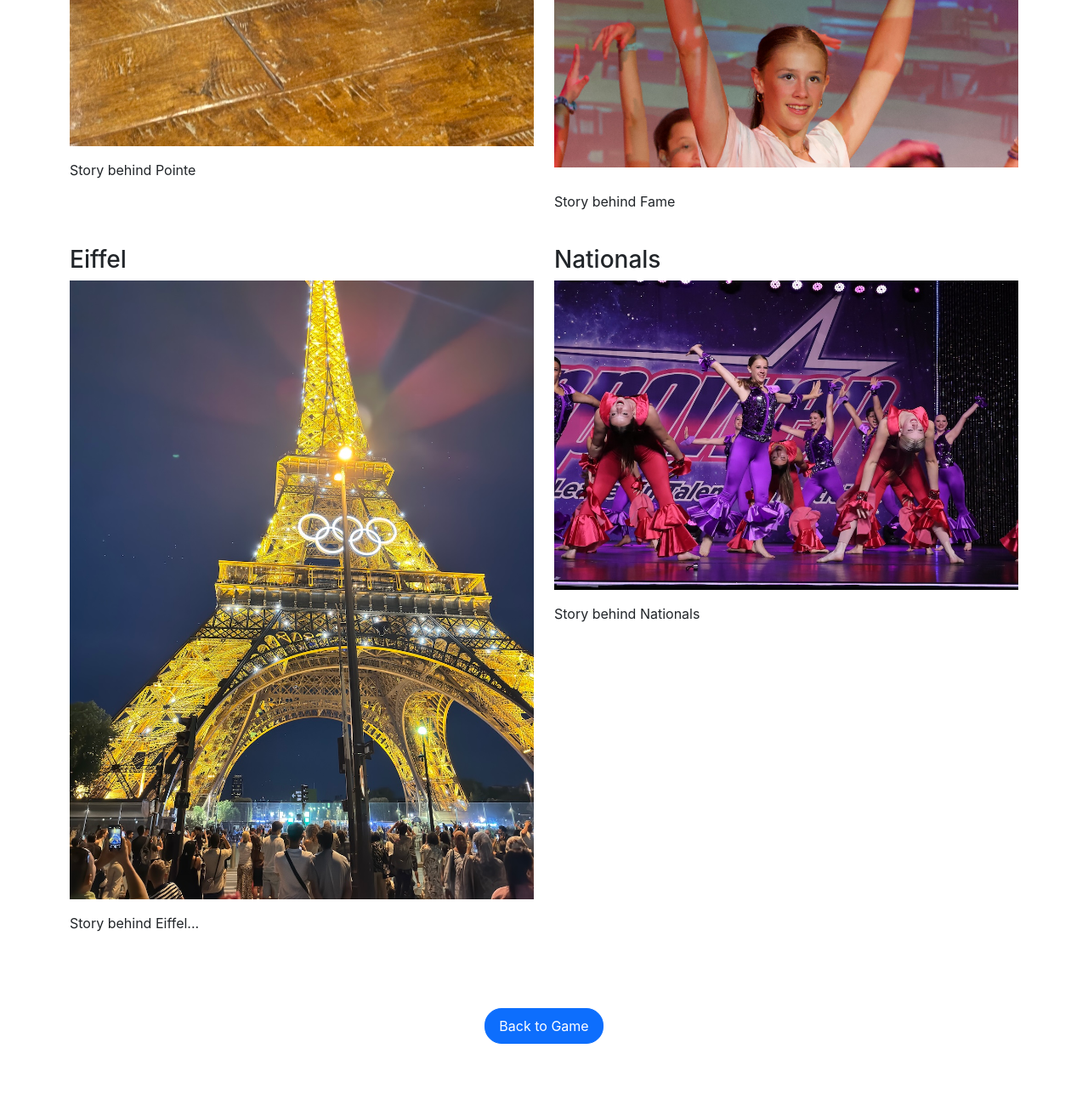
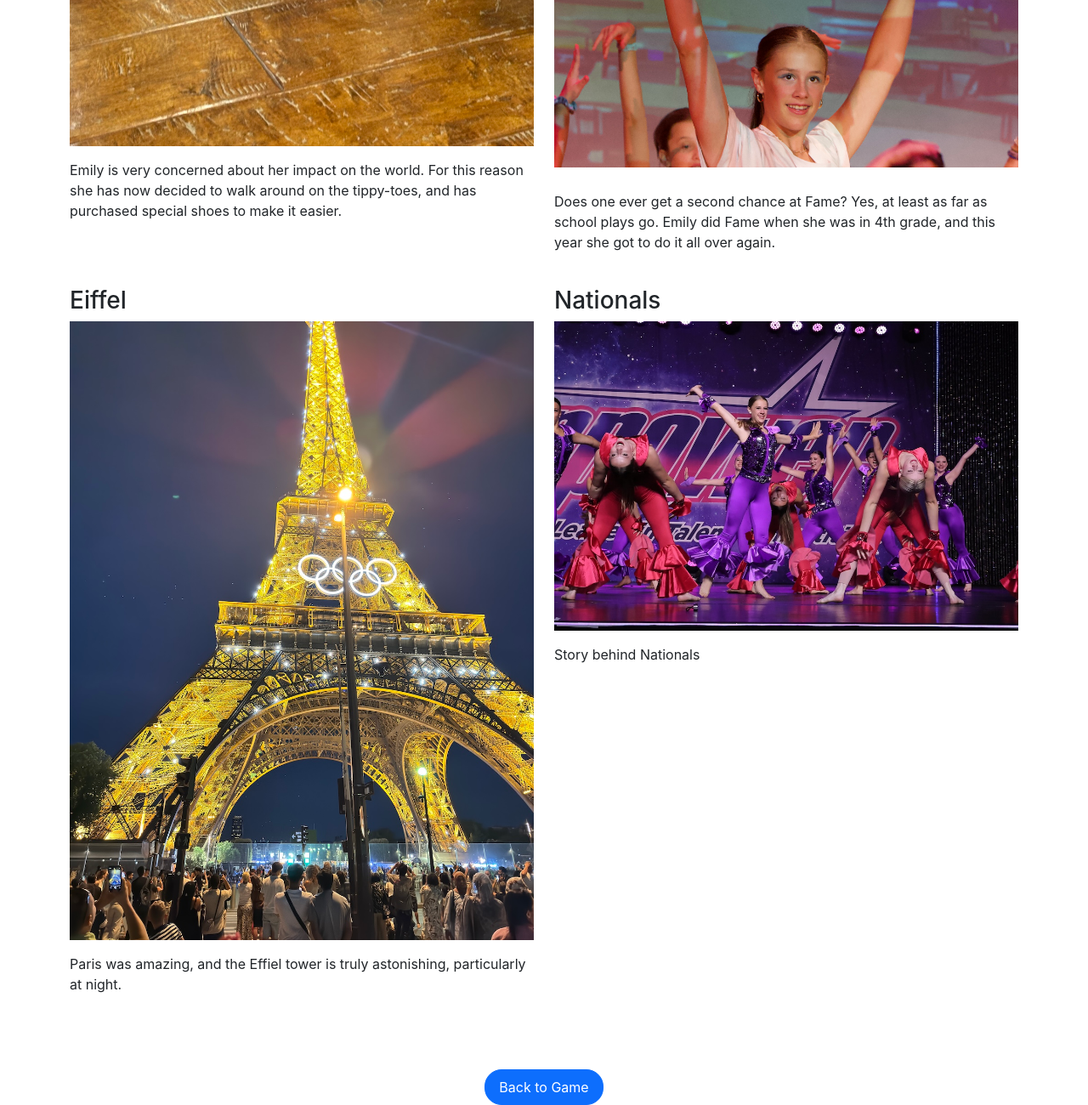
Before and after one commit to andyburnett/WordShuffleNYT, a plain HTML site: page pages/emily.html in a window 1280 px wide. Shown: the part 741-2041 px from the top of the page at 85% size. Before the commit the page ends 1969 px from the top, so only its background shows below. Drawn offline with nearby package versions, Linux system fonts and the light colour scheme.

Commit message:
Emily changes

```diff
--- a/pages/emily.html
+++ b/pages/emily.html
@@ -17,21 +17,37 @@
                 <div class="col-md-6 mb-4">
                     <h3>Pointe</h3>
                     <img src="../images/pointe.jpeg" class="img-fluid mb-3" />
-                    <p>Story behind Pointe</p>
+                    <p>
+                        Emily is very concerned about her impact on the world.
+                        For this reason she has now decided to walk around on
+                        the tippy-toes, and has purchased special shoes to make
+                        it easier.
+                    </p>
                 </div>
                 <div class="col-md-6 mb-4">
                     <h3>Fame</h3>
                     <img src="../images/fame.png" class="img-fluid mb-3" />
-                    <p>Story behind Fame</p>
+                    <p>
+                        Does one ever get a second chance at Fame? Yes, at least
+                        as far as school plays go. Emily did Fame when she was
+                        in 4th grade, and this year she got to do it all over
+                        again.
+                    </p>
                 </div>
                 <div class="col-md-6 mb-4">
                     <h3>Eiffel</h3>
                     <img src="../images/eiffel.jpeg" class="img-fluid mb-3" />
-                    <p>Story behind Eiffel...</p>
+                    <p>
+                        Paris was amazing, and the Effiel tower is truly
+                        astonishing, particularly at night.
+                    </p>
                 </div>
                 <div class="col-md-6 mb-4">
                     <h3>Nationals</h3>
-                    <img src="../images/nationals.jpeg" class="img-fluid mb-3" />
+                    <img
+                        src="../images/nationals.jpeg"
+                        class="img-fluid mb-3"
+                    />
                     <p>Story behind Nationals</p>
                 </div>
             </div>
```
